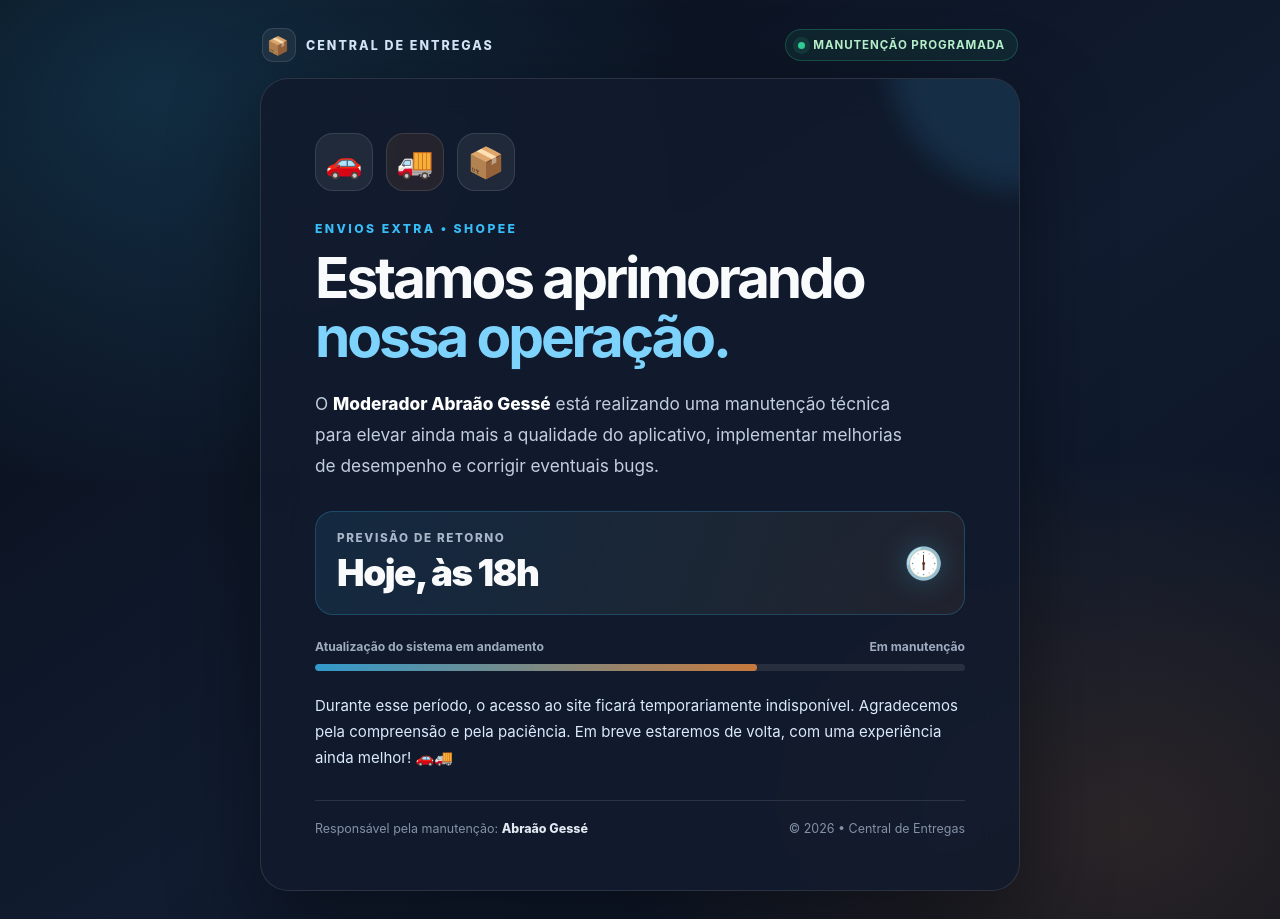
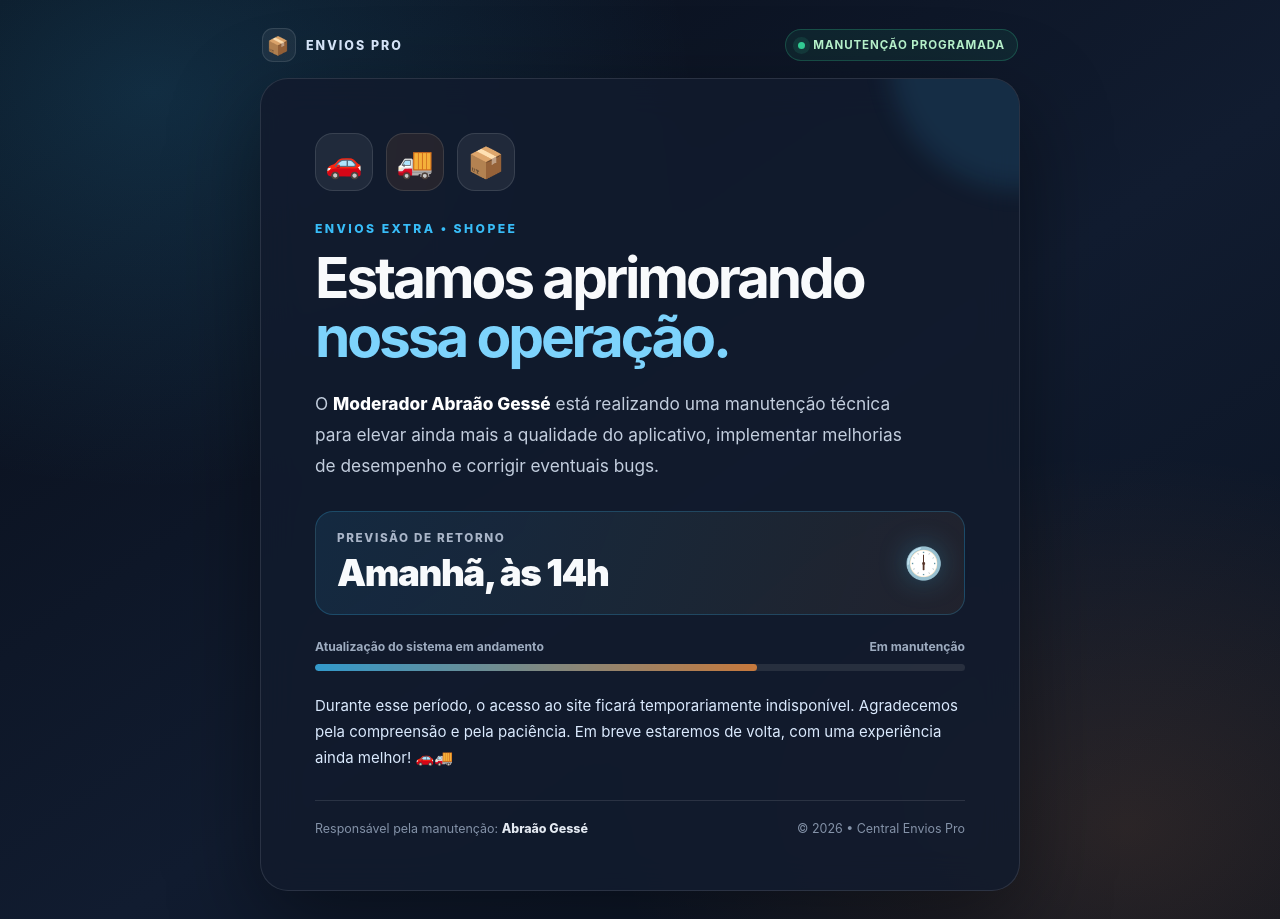
Before and after one commit to Docextin1/Entregas_pro, a plain HTML site: page index.html in a window 1280 px wide. Drawn offline with Linux system fonts and the light colour scheme.

Commit message:
Add files via upload

```diff
--- a/index.html
+++ b/index.html
@@ -5,7 +5,7 @@
   <meta name="viewport" content="width=device-width, initial-scale=1.0">
   <meta name="theme-color" content="#111827">
   <meta name="description" content="Aviso temporário de manutenção do aplicativo de entregas.">
-  <title>Manutenção em andamento | Central de Entregas</title>
+  <title>Manutenção em andamento | Envios Pro</title>
   <style>
     :root {
       --bg: #080d18;
@@ -74,7 +74,7 @@
   <div class="ambient" aria-hidden="true"></div>
   <main class="wrap">
     <header class="topline">
-      <div class="brand"><span class="brand-mark">📦</span> Central de Entregas</div>
+      <div class="brand"><span class="brand-mark">📦</span> Envios Pro</div>
       <div class="status"><span class="pulse"></span> Manutenção programada</div>
     </header>
 
@@ -96,7 +96,7 @@
       <div class="time-card">
         <div>
           <div class="time-label">Previsão de retorno</div>
-          <div class="time-value">Hoje, às 18h</div>
+          <div class="time-value">Amanhã, às 14h</div>
         </div>
         <div class="clock" aria-hidden="true">🕕</div>
       </div>
@@ -115,7 +115,7 @@
 
       <footer class="footer">
         <span>Responsável pela manutenção: <span class="moderator">Abraão Gessé</span></span>
-        <span>© <span id="year"></span> • Central de Entregas</span>
+        <span>© <span id="year"></span> • Central Envios Pro</span>
       </footer>
     </section>
   </main>
```
